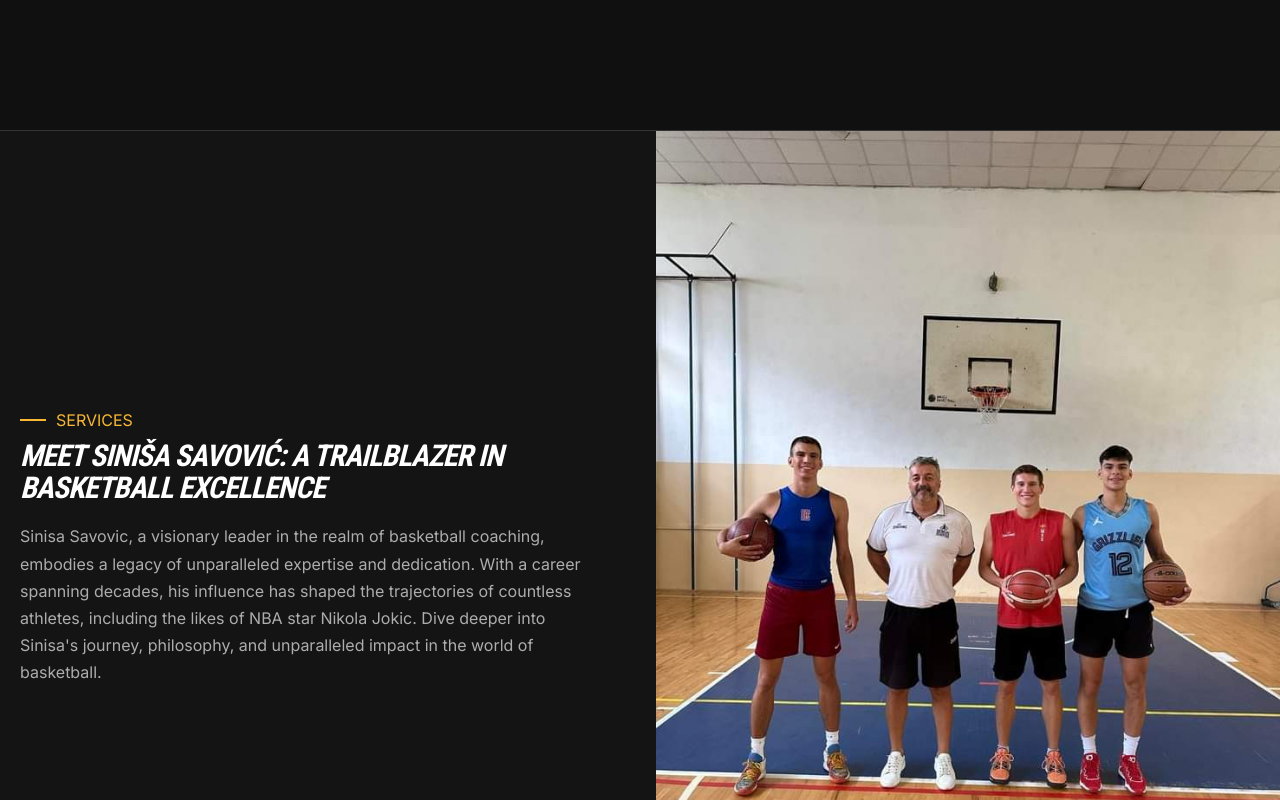
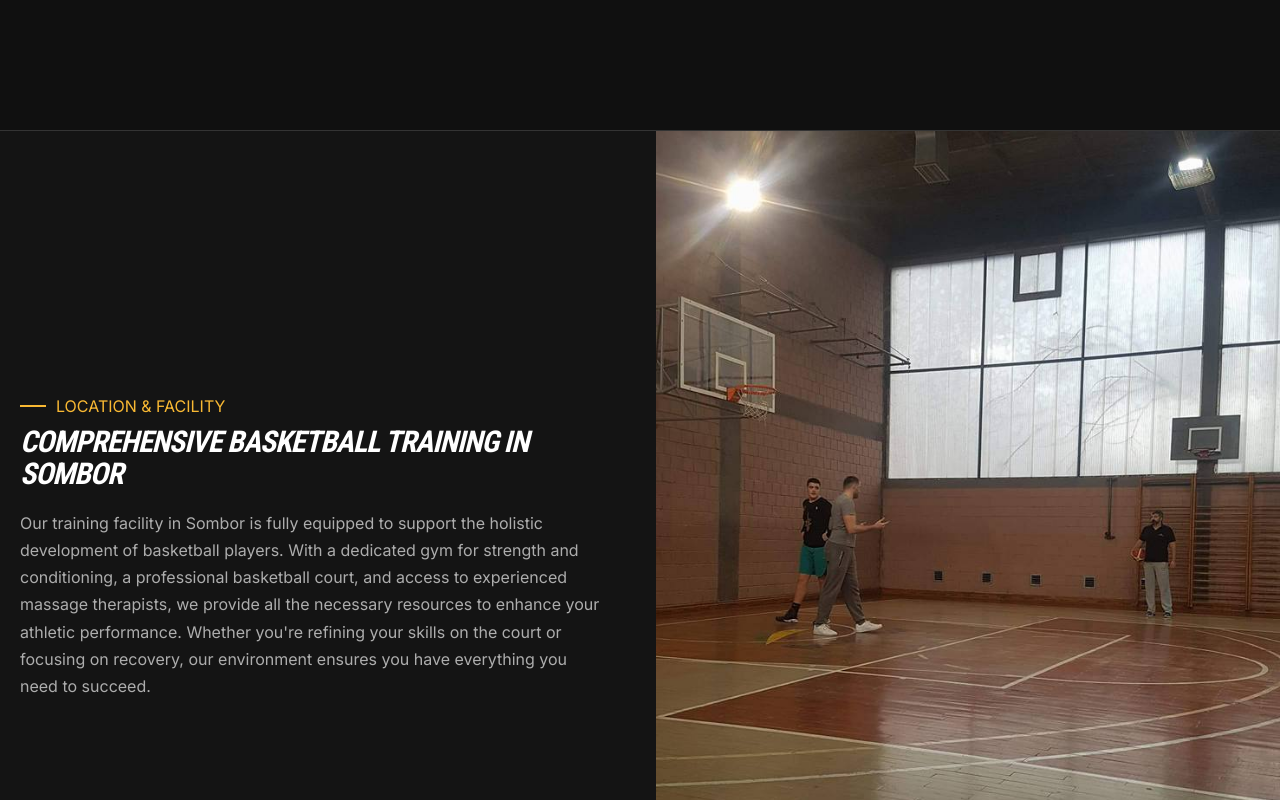
Before and after one commit to krsticzoran/basketball-coach, a Next.js app: page / in a window 1280 px wide. Shown: the part 2520-3320 px from the top of the page. Built offline with nearby package versions, Linux system fonts and the light colour scheme.

Commit message:
location & facility

```diff
--- a/app/page.js
+++ b/app/page.js
@@ -9,6 +9,7 @@ import services3 from '../public/services3.jpg'
 import personal from '../public/personal.svg'
 import team from '../public/team.svg'
 import camp from '../public/camp.svg'
+import gym from '../public/gym.jpg'
 import Accordion from '@/components/ui/accordion'
 import ContentReveal from '@/components/ui/content-reveal'
 
@@ -139,22 +140,23 @@ export default function Home() {
           <div className={classes[`left-block`]}>
             <div className='subtitle'>
               <div className='line'></div>
-              <div className='text'>services</div>
+              <div className='text'>location & facility</div>
             </div>
-            <h2>Meet Siniša Savović: A Trailblazer in Basketball Excellence</h2>
+            <h2>Comprehensive Basketball Training in Sombor</h2>
             <p>
-              Sinisa Savovic, a visionary leader in the realm of basketball
-              coaching, embodies a legacy of unparalleled expertise and
-              dedication. With a career spanning decades, his influence has
-              shaped the trajectories of countless athletes, including the likes
-              of NBA star Nikola Jokic. Dive deeper into Sinisa's journey,
-              philosophy, and unparalleled impact in the world of basketball.
+              Our training facility in Sombor is fully equipped to support the
+              holistic development of basketball players. With a dedicated gym
+              for strength and conditioning, a professional basketball court,
+              and access to experienced massage therapists, we provide all the
+              necessary resources to enhance your athletic performance. Whether
+              you're refining your skills on the court or focusing on recovery,
+              our environment ensures you have everything you need to succeed.
             </p>
           </div>
         </ContentReveal>
         <ContentReveal height={'0px'} minHeight={'40vh'} delay={0.5}>
           <div className={classes[`img-block`]}>
-            <Image src={services3} alt='services' />
+            <Image src={gym} alt='services' />
           </div>
         </ContentReveal>
       </section>
```
Also changed, not shown: public/gym.jpg (added).
